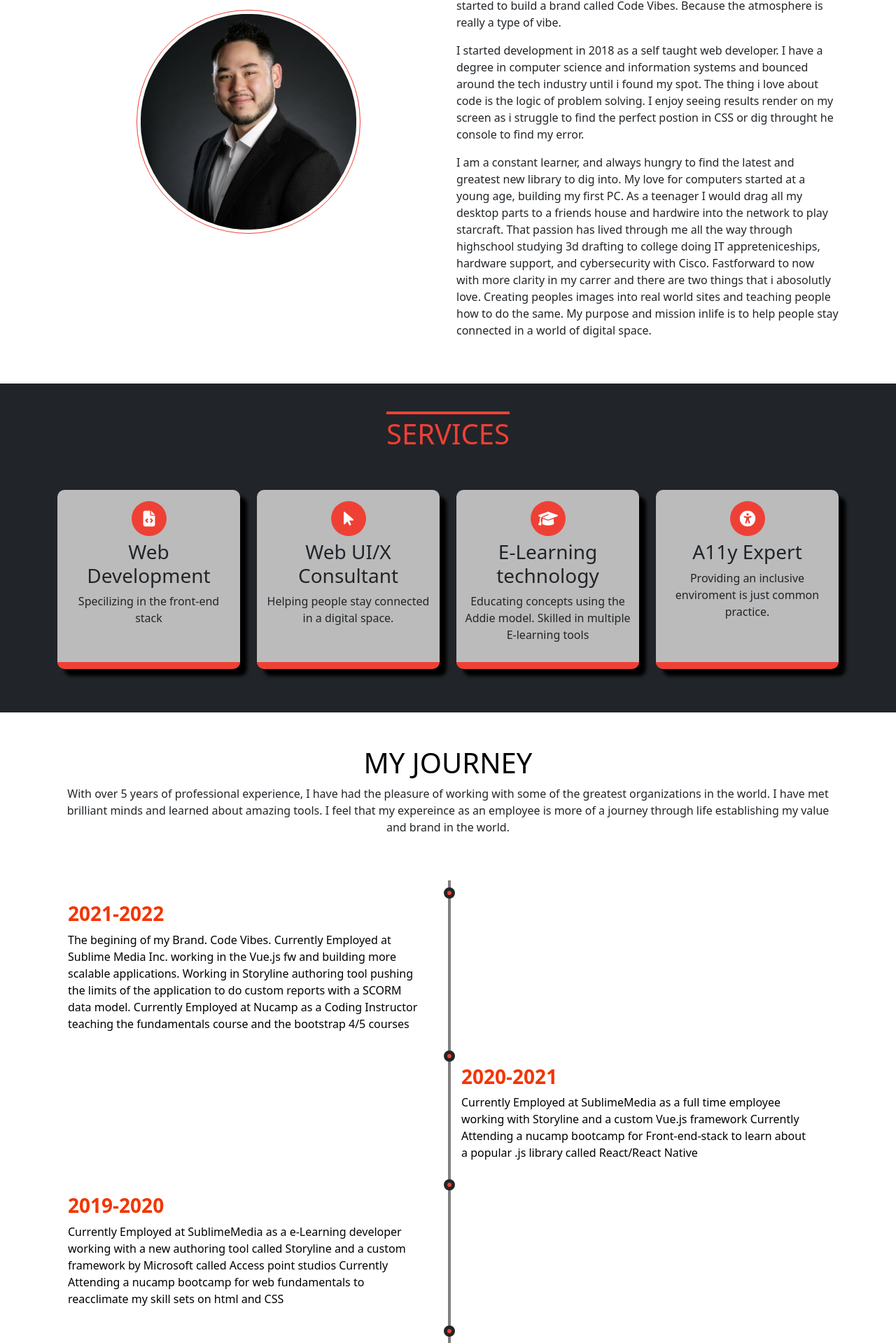
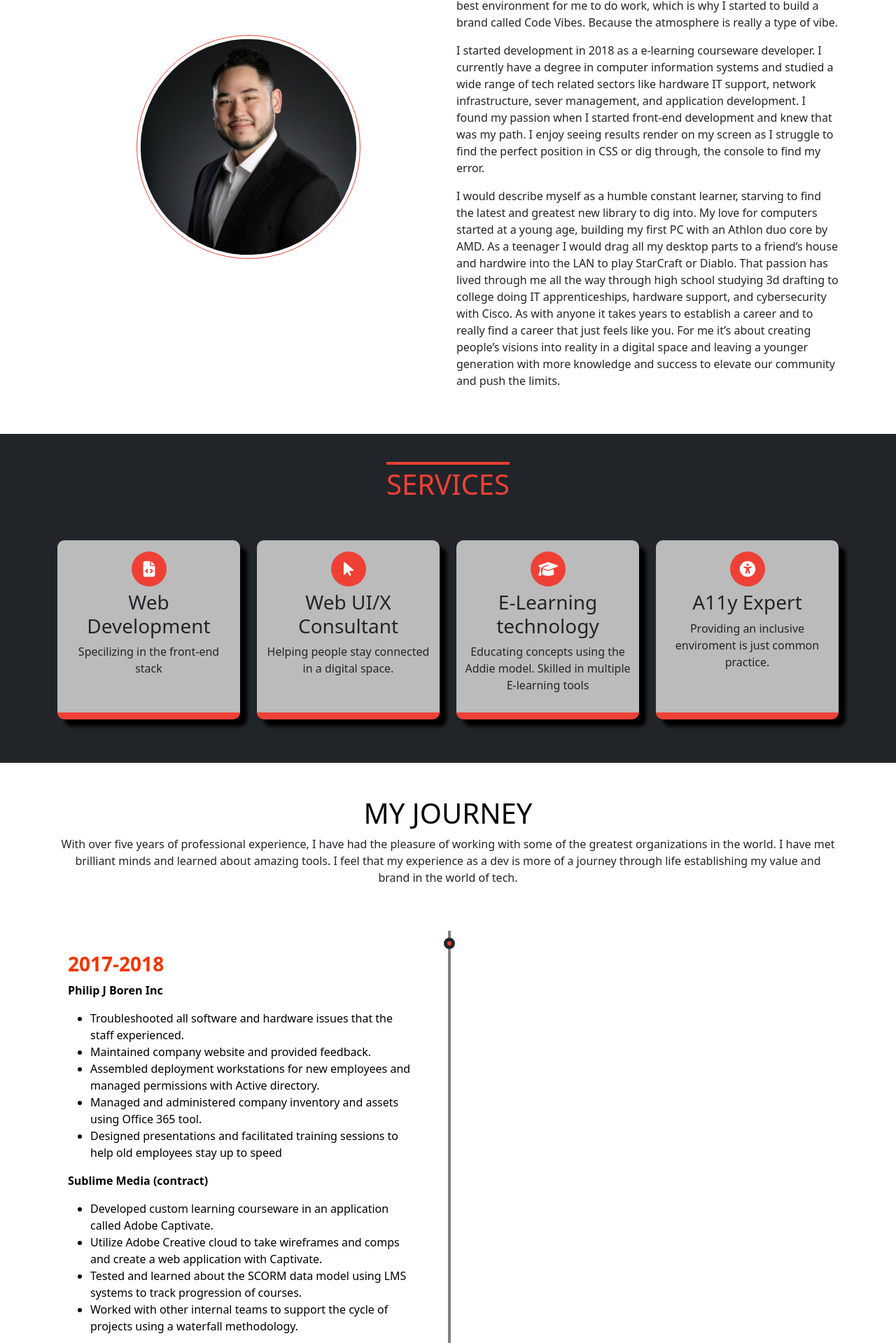
Before and after one commit to victorswanberg/portfolio, a React (Create React App) app: page /#/ in a window 1280 px wide. Shown: the part 840-2759 px from the top of the page at 70% size. Built offline with nearby package versions, Linux system fonts and the light colour scheme.

Commit message:
Changed some content around to support better front end jobs

```diff
--- a/src/components/about-me/AboutMe.js
+++ b/src/components/about-me/AboutMe.js
@@ -18,13 +18,13 @@ const AboutMe = () => {
                 <div className="col-lg-6 col-xm-12">
                     <h1 className="profile-header mb-1">About me</h1>
                     <p>
-                    Greetings, I am Vic a aspiring front-end developer. I am a born Seattlite. I am passionate about design and belive that a good user experience is a good design. I love late nights of coding with RGB's and lo-fi music playing. Its the best enviorment for me to do work, which is why i started to build a brand called Code Vibes. Because the atmosphere is really a type of vibe.
+                    Greetings, I am Vic an aspiring front-end developer. I am a born Seattleite and love the Pac northwest. I am passionate about all the phases of development from the flowcharts to the handoffs to a client. I enjoy late nights of coding with rgb lights and lo-fi music playing. It’s the best environment for me to do work, which is why I started to build a brand called Code Vibes. Because the atmosphere is really a type of vibe.
                     </p>
                     <p>
-                    I started development in 2018 as a self taught web developer. I have a degree in computer science and information systems and bounced around the tech industry until i found my spot. The thing i love about code is the logic of problem solving. I enjoy seeing results render on my screen as i struggle to find the perfect postion in CSS or dig throught he console to find my error.
+                    I started development in 2018 as a e-learning courseware developer. I currently have a degree in computer information systems and studied a wide range of tech related sectors like hardware IT support, network infrastructure, sever management, and application development. I found my passion when I started front-end development and knew that was my path. I enjoy seeing results render on my screen as I struggle to find the perfect position in CSS or dig through, the console to find my error.
                     </p>
                     <p>
-                    I am a constant learner, and always hungry to find the latest and greatest new library to dig into. My love for computers started at a young age, building my first PC. As a teenager I would drag all my desktop parts to a friends house and hardwire into the network to play starcraft. That passion has lived through me all the way through highschool studying 3d drafting to college doing IT appreteniceships, hardware support, and cybersecurity with Cisco. Fastforward to now with more clarity in my carrer and there are two things that i abosolutly love. Creating peoples images into real world sites and teaching people how to do the same. My purpose and mission inlife is to help people stay connected in a world of digital space.
+                    I would describe myself as a humble constant learner, starving to find the latest and greatest new library to dig into. My love for computers started at a young age, building my first PC with an Athlon duo core by AMD. As a teenager I would drag all my desktop parts to a friend’s house and hardwire into the LAN to play StarCraft or Diablo. That passion has lived through me all the way through high school studying 3d drafting to college doing IT apprenticeships, hardware support, and cybersecurity with Cisco. As with anyone it takes years to establish a career and to really find a career that just feels like you. For me it’s about creating people’s visions into reality in a digital space and leaving a younger generation with more knowledge and success to elevate our community and push the limits.
                     </p>
                 </div>
             </div>
--- a/src/components/carousel-testimonials/CarouselTestimonials.js
+++ b/src/components/carousel-testimonials/CarouselTestimonials.js
@@ -71,6 +71,19 @@ const CarouselTestimonials = () => {
                     </div>
                 </div>
                 </>
+                <>
+                <div>
+                    <Fade>
+                    <img src={avatar3} alt="Avatar with glasses" />
+                    </Fade>
+                    <div className="custom-carousel">
+                        <h3>Mike Koplitz</h3>
+                        <p className="px-3 px-md-0">
+                        Victor was a great addition to our team. He has a positive attitude, creative and is always willing to help others and is creative at looking at new ways to do things. He’s definitely a go getter, eager to take on any challenge. And always has the best interest of the company in mind. I would take any opportunity to work with Victor again. And any organization would be lucky to have him on their team.
+                        </p>
+                    </div>
+                </div>
+                </>
                 </Carousel>
             </div>
 
--- a/src/components/experience/Experience.js
+++ b/src/components/experience/Experience.js
@@ -8,7 +8,8 @@ const Experience = () => {
         <div id="experience" className="experience pb-5">
             <div className=" container text-center p-5 px-3">
                 <h1>My Journey</h1>
-                <p>With over 5 years of professional experience, I have had the pleasure of working with some of the greatest organizations in the world. I have met brilliant minds and learned about amazing tools. I feel that my expereince as an employee is more of a journey through life establishing my value and brand in the world.
+                <p>
+                With over five years of professional experience, I have had the pleasure of working with some of the greatest organizations in the world. I have met brilliant minds and learned about amazing tools. I feel that my experience as a dev is more of a journey through life establishing my value and brand in the world of tech.
                 </p>
             </div>
         <div className="container">
@@ -17,14 +18,24 @@ const Experience = () => {
                     <div className="marker-right"></div>
                         <div className="timeline-content">
                             <Fade left>
-                                <h3>2021-2022</h3>
-                                <p>
-                                The begining of my Brand. Code Vibes.
-
-                                Currently Employed at Sublime Media Inc. working in the Vue.js fw and building more scalable applications. Working in Storyline authoring tool pushing the limits of the application to do custom reports with a SCORM data model.
-
-                                Currently Employed at Nucamp as a Coding Instructor teaching the fundamentals course and the bootstrap 4/5 courses
-                                </p>
+                                <h3>2017-2018</h3>
+                                 <p><strong>Philip J Boren Inc</strong></p>
+                                    <ul>
+                                        <li>Troubleshooted all software and hardware issues that the staff experienced.</li>
+                                        <li>Maintained company website and provided feedback.</li>
+                                        <li>Assembled deployment workstations for new employees and managed permissions with Active directory.
+                                        </li>
+                                        <li>Managed and administered company inventory and assets using Office 365 tool.</li>
+                                        <li>Designed presentations and facilitated training sessions to help old employees stay up to speed</li>
+                                    </ul>
+                                    <p><strong>Sublime Media (contract)</strong></p>
+                                    <ul>
+                                        <li>Developed custom learning courseware in an application called Adobe Captivate.</li>
+                                        <li>Utilize Adobe Creative cloud to take wireframes and comps and create a web application with Captivate.</li>
+                                        <li>Tested and learned about the SCORM data model using LMS systems to track progression of courses.
+                                        </li>
+                                        <li>Worked with other internal teams to support the cycle of projects using a waterfall methodology.</li>
+                                    </ul>
                             </Fade>
                         </div>
                 </div>
@@ -35,12 +46,18 @@ const Experience = () => {
                     <div className="marker-left"></div>
                     <div className="timeline-content">
                         <Fade right>
-                            <h3>2020-2021</h3>
-                            <p>
-                            Currently Employed at SublimeMedia as a full time employee working with Storyline and a custom Vue.js framework
-
-                            Currently Attending a nucamp bootcamp for Front-end-stack to learn about a popular .js library called React/React Native
-                            </p>
+                            <h3>2018-2019</h3>
+                            <p><strong>Sublime Media (contract)</strong></p>
+                                <ul>
+                                    <li>Started using a technology called APS provided by a fortune 500 client.</li>
+                                    <li>Leveraging html, css, .js and working with some limitations of a custom coded framework.</li>
+                                    <li>Using Adobe illustrator to help cut our images, media tools to optimize media for web, and using storyboard templates to help create a word doc into a experience.
+                                    </li>
+                                    <li>Collaborated internally to help bolster business processes and create a culture in the workplace that was impactful to employees of all ranges.</li>
+                                    <li>Started really educating myself on accessibility and wcag 502 compliance.</li>
+                                    <li>Started really educating myself on accessibility and 502 compliance.</li>
+                                    <li>Created courseware using another tool called Storyline Articulate.</li>
+                                </ul>
                         </Fade>
                     </div>
                 </div>
@@ -52,11 +69,20 @@ const Experience = () => {
                     <div className="timeline-content">
                         <Fade left>
                             <h3>2019-2020</h3>
-                            <p>
-                                Currently Employed at SublimeMedia as a e-Learning developer working with a new authoring tool called Storyline and a custom framework by Microsoft called Access point studios
-
-                                Currently Attending a nucamp bootcamp for web fundamentals to reacclimate my skill sets on html and CSS
-                            </p>
+                            <p><strong>Nucamp (Student)</strong></p>
+                            <ul>
+                                <li>Enrolled in a Web fundamentals class to help build my skills.</li>
+                            </ul>
+                            <p><strong>Sublime Media (Full-time Junior dev)</strong></p>
+                            <ul>
+                                <li>Created a document called a v-pat for compliance with accessibility. Educated internally to help bridge the gap amongst all teams to ensure inclusive courseware.</li>
+                                <li>Introduced to a library for mobile first websites with Bootstrap 4.</li>
+                                <li>Hyper focused on user experience and how the company can leverage unique interactions to help make the best web learning app they can.
+                                </li>
+                                <li>Consulting with SME’s and stakeholders to deliver projects on tight deadlines.</li>
+                                <li>Shifted to a project management cycle that was more agile.</li>
+                                <li>Introduced to a library called Vue.js.</li>
+                            </ul>
                         </Fade>
                     </div>
                 </div>
@@ -67,12 +93,48 @@ const Experience = () => {
                     <div className="marker-left"></div>
                     <div className="timeline-content">
                         <Fade right>
-                            <h3>2018-2019</h3>
-                            <p>
-                                Employed at a Company called Philip J Boren.
-
-                                Hired at a Company called Sublime Media as a contractor working with authoring tools for instructional designers. Primary tool was Adobe Captivate.
-                            </p>
+                            <h3>2020-2021</h3>
+                            <p><strong>Nucamp (Student)</strong></p>
+                            <ul>
+                                <li>Enrolled in a Front-end class with bootstrap 4, React.js, and React native.</li>
+                            </ul>
+                            <p><strong>Sublime Media (Full-time Developer)</strong></p>
+                            <ul>
+                                <li>Working in a custom Vue.js framework to produce custom web apps.</li>
+                                <li>Creating localization packages for clients to nest multiple language packages in one app.</li>
+                                <li>Pushing the limits of Storyline with custom code that taps into the Storyline API.
+                                </li>
+                                <li>Building small web components using vanilla.js to port into the Storyline courseware.</li>
+                            </ul>
+                        </Fade>
+                    </div>
+                </div>
+                </div>
+                {/* Add more blocks and swap between left and right */}
+                <div className="row justify-content-start">
+                <div className="col-md-6">
+                    <div className="marker-right"></div>
+                    <div className="timeline-content">
+                        <Fade left>
+                            <h3>2021-2022</h3>
+                            <p><strong>Code Vibes Consulting (Owner)</strong></p>
+                            <ul>
+                                <li>Establishing my web presence and creating some web templates for people that would like to start new business and need more digital space representation.</li>
+                            </ul>
+                            <p><strong>Nucamp (Instructor)</strong></p>
+                            <ul>
+                                <li>Hired as a coding instructor to teach other aspiring minds about the world of development with modern Mern technogies.</li>
+                            </ul>
+                            <p><strong>Sublime Media (Full-time Developer/Mentor)</strong></p>
+                            <ul>
+                                <li>Mentored multiple new hires, provide coaching and training.</li>
+                                <li>Established new processes to accommodate large scaling of the company due to a large growth in the eLearning industry over the pandemic.</li>
+                                <li>Working in the Vue.js framework now building components and using SCSS.
+                                </li>
+                                <li>Familiar with tooks like Webpack, NPM, and Node.js.</li>
+                                <li>Shifted to a project management cycle that was more agile.</li>
+                                <li>Execute accessibility testing, browser testing, and UAT testing to ensure our products are the best version for any environment.</li>
+                            </ul>
                         </Fade>
                     </div>
                 </div>
```
